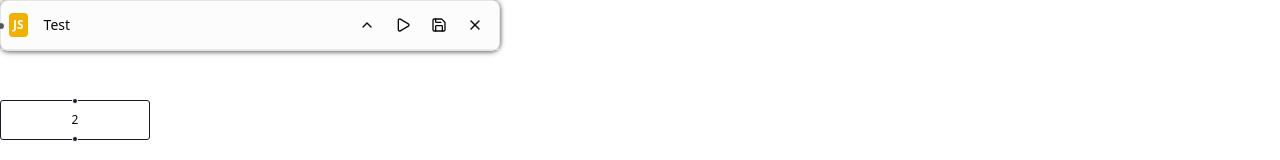
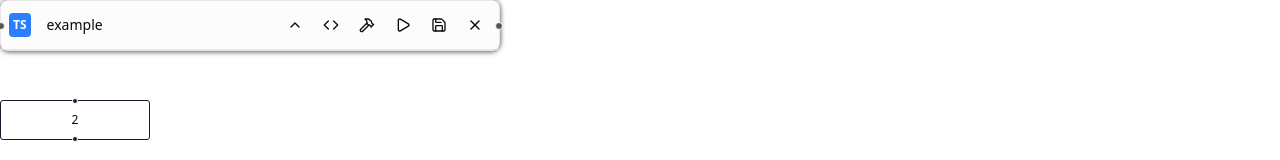
Before and after one commit to YoonSuhyeok/ITOL, a React (Vite) app in the folder ITOL/: page / in a window 1280 px wide. Shown: the top 160 px of the page. Built offline with nearby package versions, Linux system fonts and the light colour scheme.

Commit message:
Feat File Request/Response Viewer 추가

```diff
--- a/ITOL/package.json
+++ b/ITOL/package.json
@@ -13,6 +13,7 @@
 		"format": "biome format"
 	},
 	"dependencies": {
+		"@microlink/react-json-view": "^1.26.2",
 		"@radix-ui/react-checkbox": "^1.3.2",
 		"@radix-ui/react-dialog": "^1.1.14",
 		"@radix-ui/react-popover": "^1.1.14",
--- a/ITOL/src/App.tsx
+++ b/ITOL/src/App.tsx
@@ -1,5 +1,4 @@
 import { ReactFlow } from "@xyflow/react";
-import React from "react";
 
 import "@xyflow/react/dist/style.css";
 import fileNode from "@/entities/language/ui/file-node";
@@ -15,7 +14,11 @@ const initialNodes = [
 		type: "languageNode",
 		id: "1",
 		position: { x: 0, y: 0 },
-		data: { label: "1" },
+		data: {
+			label: "1",
+			fileName: "example",
+			fileExtension: "ts",
+		},
 	},
 	{ id: "2", position: { x: 0, y: 100 }, data: { label: "2" } },
 ];
--- a/ITOL/src/entities/language/ui/file-node.tsx
+++ b/ITOL/src/entities/language/ui/file-node.tsx
@@ -18,9 +18,11 @@ import {
 	Save,
 	X,
 } from "lucide-react";
-import { memo } from "react";
+import { memo, useState } from "react";
 import type FileNodeData from "../model/file-type";
 import FileViewModel from "../model/file-view-model";
+import { Badge } from "@/shared/components/ui/badge";
+import renderTypeDefinition from "@/shared/components/renderTypeDefinition";
 
 const handleSave = () => {};
 
@@ -28,7 +30,6 @@ const handleRun = () => {};
 const handleBuild = () => {};
 
 function FileNode({ id, type, data }: NodeType<FileNodeData>) {
-	const filename = "Test";
 	const {
 		isRunning,
 		isSaving,
@@ -43,6 +44,9 @@ function FileNode({ id, type, data }: NodeType<FileNodeData>) {
 		isBuilding,
 		setIsBuilding,
 	} = FileViewModel();
+	const [requestType, setRequestType] = useState()
+	const [responseType, setResponseType] = useState()
+
 	return (
 		<div
 			className={cn(
@@ -68,6 +72,7 @@ function FileNode({ id, type, data }: NodeType<FileNodeData>) {
 					/>
 				</div>
 			)}
+
 			{/* 헤더 */}
 			<div className="flex items-center p-2 border-b bg-muted/30">
 				<div className="flex items-center gap-1">
@@ -81,7 +86,7 @@ function FileNode({ id, type, data }: NodeType<FileNodeData>) {
 					</div>
 				</div>
 
-				<div className="ml-4 text-sm font-medium">{filename}</div>
+				<div className="ml-4 text-sm font-medium">{data.fileName}</div>
 
 				<div className="ml-auto flex items-center gap-1">
 					<TooltipProvider>
@@ -194,11 +199,36 @@ function FileNode({ id, type, data }: NodeType<FileNodeData>) {
 					</Button>
 				</div>
 			</div>
-
+			{/* 타입 정의 표시 (TypeScript 노드에서만 표시) */}
+			{!isNodeMinimized && data.fileExtension === "ts" && showTypeDefinition && (
+				<div className="p-3 bg-gray-50 border-b text-xs font-mono">
+				<div className="mb-2">
+					<Badge variant="outline" className="mb-1">
+					Request Type
+					</Badge>
+					<pre className="bg-gray-100 p-2 rounded overflow-auto">
+					{renderTypeDefinition(requestType)}
+					</pre>
+				</div>
+				<div>
+					<Badge variant="outline" className="mb-1">
+					Response Type
+					</Badge>
+					<pre className="bg-gray-100 p-2 rounded overflow-auto">
+					{renderTypeDefinition(responseType)}
+					</pre>
+				</div>
+				</div>
+			)}
 			{/* 입력 핸들 */}
 			<Handle
 				type="target"
 				position={Position.Left}
+				style={{ background: "#555", width: 8, height: 8 }}
+			/>
+			<Handle
+				type="target"
+				position={Position.Right}
 				style={{ background: "#555", width: 8, height: 8 }}
 			/>
 		</div>
--- /dev/null
+++ b/ITOL/src/shared/components/renderTypeDefinition.tsx
@@ -0,0 +1,22 @@
+import ReactJsonView from '@microlink/react-json-view'
+
+function renderTypeDefinition(requestType: undefined): import("react").ReactNode {
+    return (
+        <ReactJsonView src={{
+        string: 'this is a test string',
+        integer: 42,
+        array: [1, 2, 3, 'test', NaN],
+        float: 3.14159,
+        undefined: undefined,
+        object: {
+            'first-child': true,
+            'second-child': false,
+            'last-child': null
+            },
+        string_number: '1234',
+        date: new Date()
+        }} />
+    );
+}
+
+export default renderTypeDefinition;
--- a/ITOL/src/shared/components/ui/badge.tsx
+++ b/ITOL/src/shared/components/ui/badge.tsx
@@ -2,7 +2,7 @@ import { Slot } from "@radix-ui/react-slot";
 import { type VariantProps, cva } from "class-variance-authority";
 import type * as React from "react";
 
-import { cn } from "@/lib/utils";
+import { cn } from "@/shared/lib/utils";
 
 const badgeVariants = cva(
 	"inline-flex items-center justify-center rounded-md border px-2 py-0.5 text-xs font-medium w-fit whitespace-nowrap shrink-0 [&>svg]:size-3 gap-1 [&>svg]:pointer-events-none focus-visible:border-ring focus-visible:ring-ring/50 focus-visible:ring-[3px] aria-invalid:ring-destructive/20 dark:aria-invalid:ring-destructive/40 aria-invalid:border-destructive transition-[color,box-shadow] overflow-hidden",
```
Also changed, not shown: 1 other file (tests, documents, lock files or other folders).
